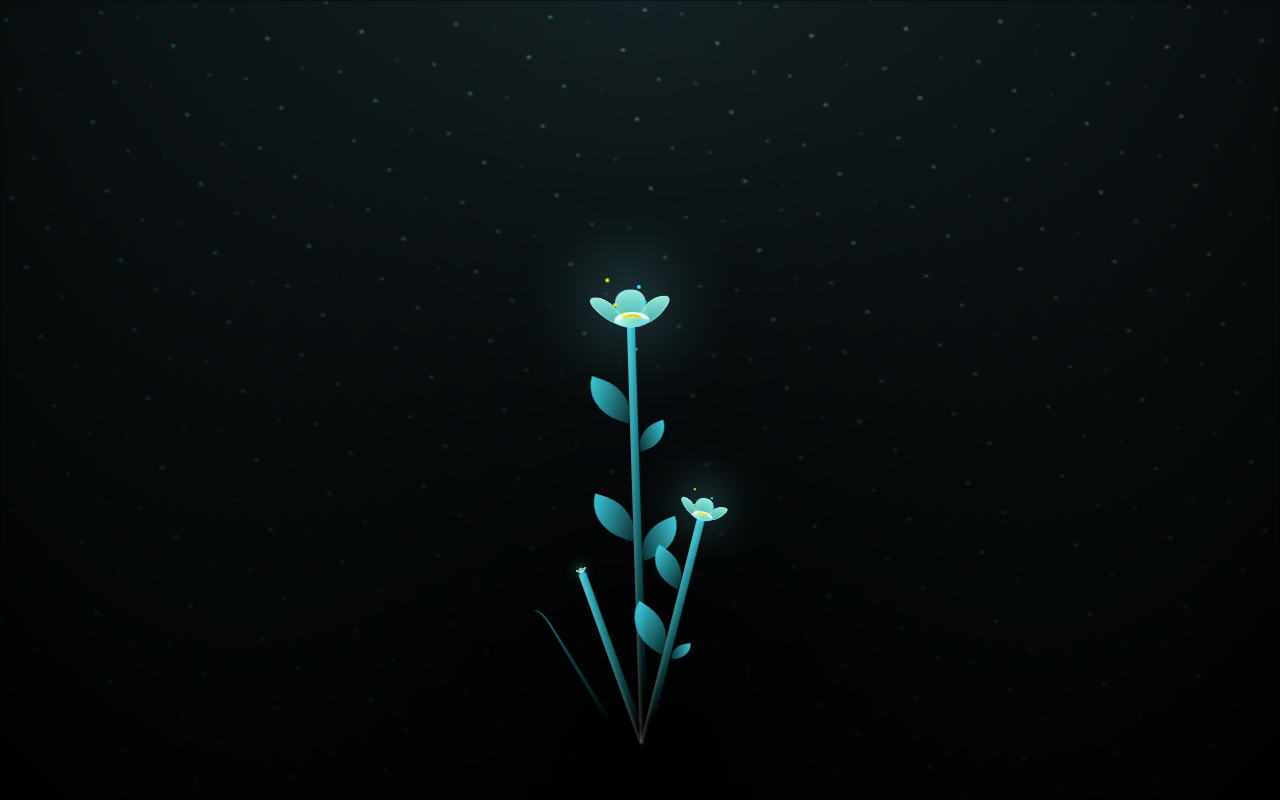
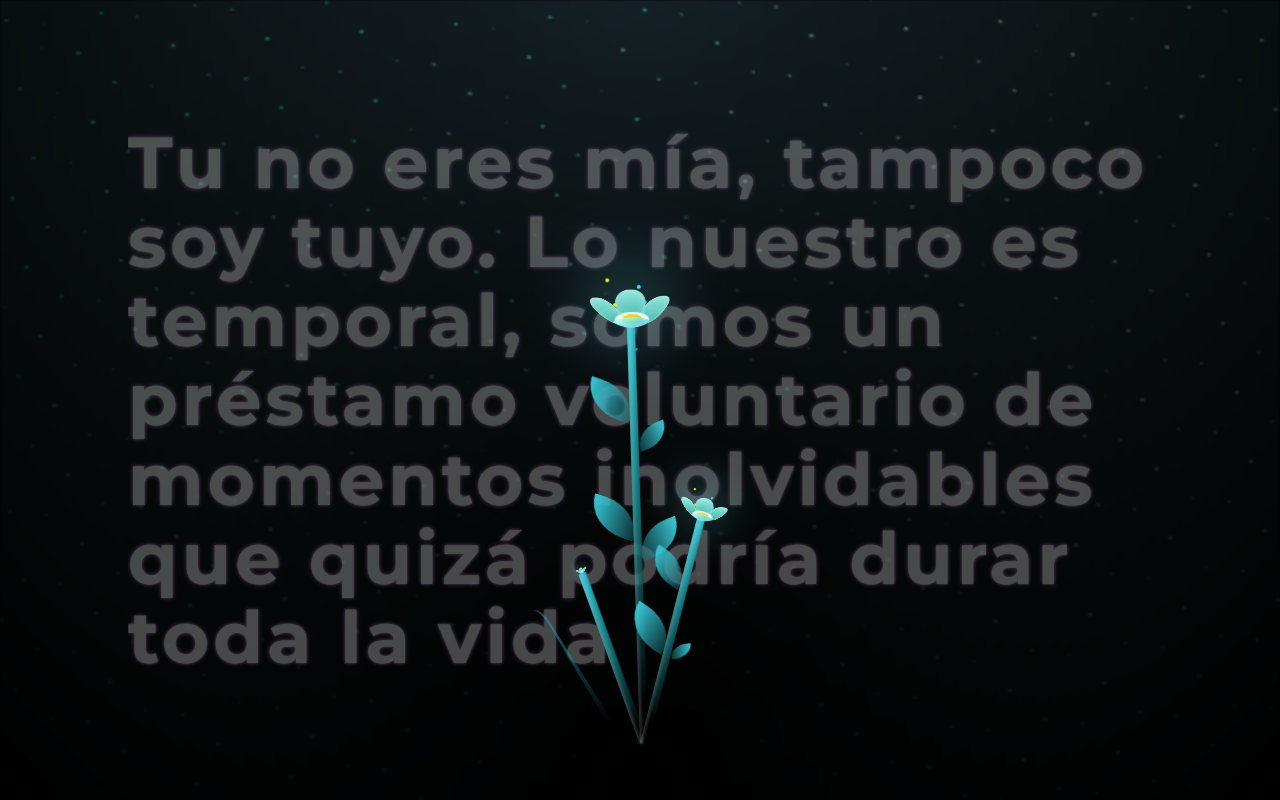
Before and after one commit to DiegoVelezCassellis/FloresCSS, a plain HTML site: page index.html in a window 1280 px wide. Both pictures are taken after a click on the link "DA CLICK!". Drawn offline with Linux system fonts and the light colour scheme.

Commit message:
[Flowers] Se agregan mensajes que aparecen en pantalla

```diff
--- a/index.html
+++ b/index.html
@@ -351,6 +351,10 @@
         Da click!
       </a>
     </div>
+
+    <div class="message-box">
+      <h3 id="message"></h3>
+    </div>
     <script src="java.js"></script>
   </body>
 </html>
--- a/java.js
+++ b/java.js
@@ -1,9 +1,32 @@
 const btnInicio = document.querySelector('#btnInicial');
+const message = document.querySelector('#message');
+
+const messages = [
+  "Eres el amor de mi vida",
+  "De todas las vidas, de todas las lineas de tiempo, todos los millones, trillones, sixtillones, veite-mil-millones de galaxias, nosotros cruzamos caminos...Tu y yo. Estamos compartiendo esta vida. ¿Cuantas son las posibilidades?",
+  "Si te digo que te necesito te miento. Pero si te digo que te necesito también te miento. A ver si me explico, no eres mi aire, no te necesito para respirar, pero sin ti...siento que no respiro",
+  "Tu no eres mía, tampoco soy tuyo. Lo nuestro es temporal, somos un préstamo voluntario de momentos inolvidables que quizá podría durar toda la vida",
+  "Que si vales la pena? Creo yo que con 'valer' la pena te quedas corta mi amor. Tú vales cada esfuerzo, cada intento, cada lucha, cada obstáculo. Tú vales toda la espera. Vales más de lo que yo soy capaz de expresar",
+  "Descansa tu cabeza en mi pecho y escucharás a mi corazón decir que eres más que suficiente",
+  "De nadie seré, solo de ti, hasta que mis huesos se vuelvan cenizas y mi corazón deje de latir",
+  "Qué loco no? Que los astronautas tengan que ir a la luna para ver el mundo y yo con solo verte a los ojos veo el universo",
+  "Oye...quiero quedarme contigo, quizás somos muy jóvenes o nos falte mucho por vivir aún...La verdad eso no me importa, solo quiero quedarme contigo, no quiero otra sonrisa más que la tuya, solo te quiero a ti porque me haces muy feliz",
+  "Eres tú, has sido tú en los últimos meses desde que llegaste a mi vida, eres tu a las 2 de la mañana o a las 6 de la tarde, eres tú cuando despierto, eres tú cuando duermo. Eres tú."
+]
 
 btnInicio.addEventListener('click', function() {
   const c = setTimeout(() => {
     document.querySelector('.flowers').classList.remove("not-loaded");
     document.querySelector('#inital-box').classList.add("hide");
+    document.querySelector('.message-box').classList.add("show");
+
+    message.textContent = messages[randomizeMessage()]
     clearTimeout(c);
   }, 1000);
 });
+
+
+function randomizeMessage() {
+  var numeroAleatorio = Math.floor(Math.random() * messages.length);
+  return numeroAleatorio
+}
```
